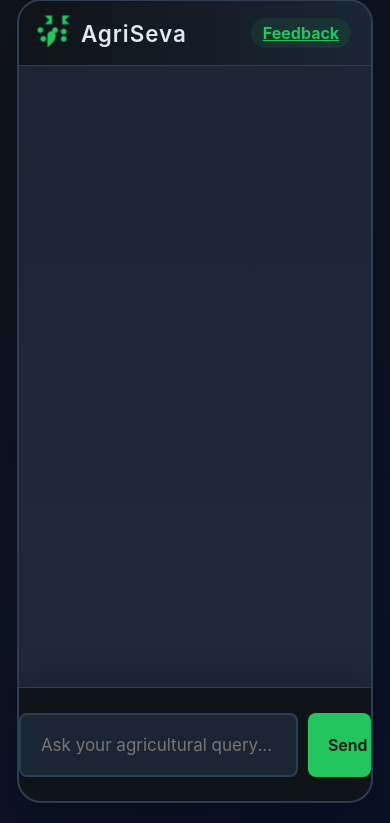
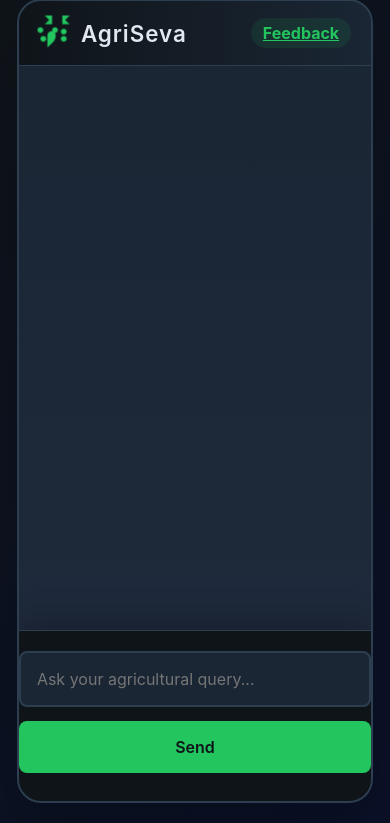
Before and after one commit to AarthShah/AgriSeva, a Flask app: page / in a window 390 px wide. Shown: the part 21-844 px from the top of the page. Run offline with Flask 3, Linux system fonts and the light colour scheme.

Commit message:
Update index.html

```diff
--- a/templates/index.html
+++ b/templates/index.html
@@ -243,27 +243,24 @@
                 overflow-y: auto;
             }
 
+            @media (max-width: 768px) {
         .input-area {
-                position: fixed;
-                bottom: 0;
-                left: 0;
-                right: 0;
-                padding: 25px env(safe-area-inset-right) 24px env(safe-area-inset-left); /* Increased bottom padding */
-                background: var(--bg-primary);
-                z-index: 100;
-                gap: 10px;
+            display: flex;
+            flex-direction: column;
+            padding: 20px env(safe-area-inset-right) 28px env(safe-area-inset-left);
+            gap: 14px;
         }
 
         #question {
             width: 100%;
-                padding: 20px; /* Increased input padding */
-                font-size: 17px; /* Prevent auto-zoom on focus */
+            padding: 16px;
+            font-size: 16px;
         }
 
         .holographic-btn {
-                width: 20%;
+            width: 100%;
             padding: 16px 20px;
-                 /* Slightly more padding */
+        }
     }
         }
     </style>
```
Lines whose indentation alone changed are shown as unchanged.
